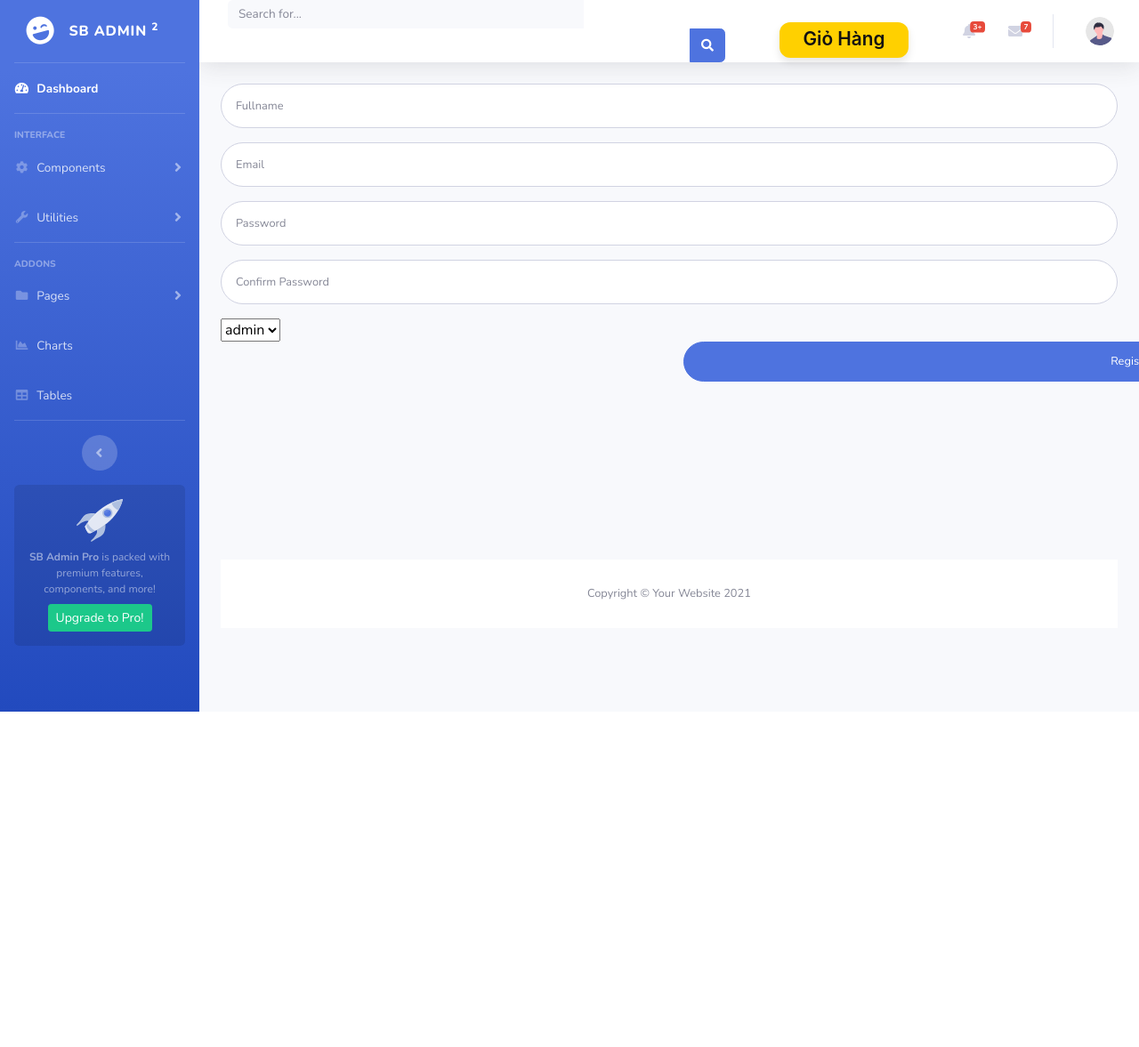
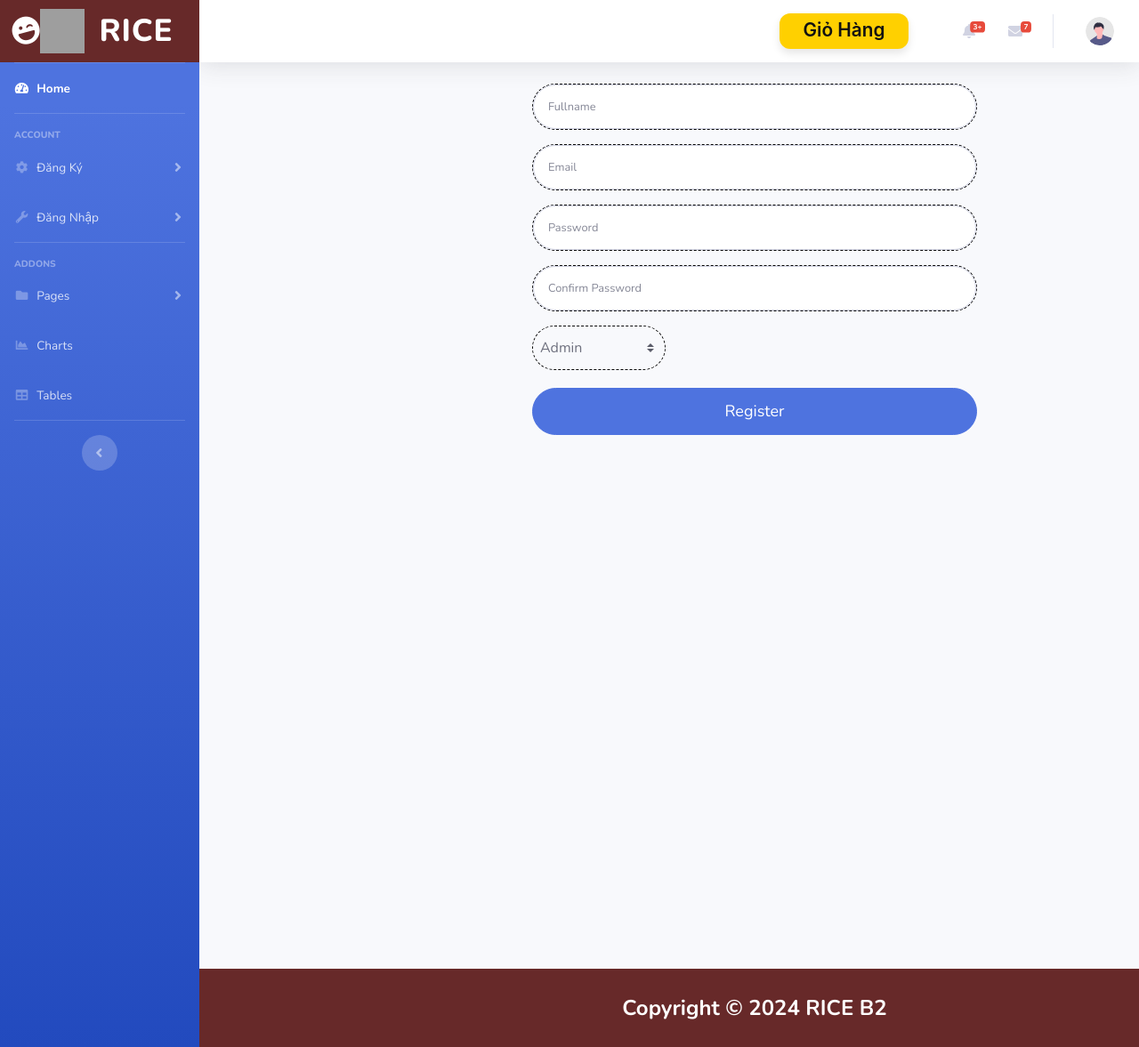
Before and after one commit to theminecr123/DoAn_MNM, a PHP site: page /QLBanXe/account/register in a window 1280 px wide. Shown: the whole page at 89% size. Before the commit the page ends 800 px from the top, so only its background shows below. Run offline with PHP 8.4, Linux system fonts and the light colour scheme; grey boxes are pictures that could not be loaded.

Commit message:
Tien update giao dien

```diff
--- a/app/controllers/AccountController.php
+++ b/app/controllers/AccountController.php
@@ -9,7 +9,9 @@ class AccountController{
     function login(){
         include_once 'app/views/account/login.php';
     }
-
+    function home(){
+        include_once 'app/views/share/home.php';
+    }
     //Ma hoa mat khau bang BCrypt
     function register(){
         include_once 'app/views/account/register.php';
@@ -18,7 +20,7 @@ class AccountController{
 
     function logout(){
         if(!empty($_SESSION['id'])){
-            header('Location: /QLBanXe/account/login');
+            header('Location: /DoAn_MNM/account/login');
             session_destroy();
             exit;
         }
@@ -60,7 +62,7 @@ class AccountController{
                 $result = $this->accountModel->createAccount($name, $email, $password, $role);
                 if($result){
                     // Tài khoản được tạo thành công, chuyển hướng đến trang đăng nhập
-                    header('Location: /QLBanXe/account/login');
+                    header('Location: /DoAn_MNM/account/login');
                     exit; // Dừng kịch bản sau khi chuyển hướng
                 } else {
                     // Xảy ra lỗi khi tạo tài khoản, hiển thị thông báo lỗi
--- a/app/views/account/register.php
+++ b/app/views/account/register.php
@@ -16,27 +16,67 @@ $emailValue = isset($_POST['email']) ? $_POST['email'] : '';
 
 ?>
 
-<form class="user" action="/QLBanXe/account/save" method="POST" enctype="multipart/form-data">
-    <div class="form-group">
+<form style="margin-left:300px" class="user" action="/QLBanXe/account/save" method="POST" enctype="multipart/form-data">
+    <div style="margin-left:50px; width:500px; font-size:18px; border: 1px dashed black;border-radius:50px" class="form-group">
         <input type="text" class="form-control form-control-user" placeholder="Fullname" name="name" value="<?php echo htmlspecialchars($nameValue); ?>">
     </div>
-    <div class="form-group">
+    <div style="margin-left:50px; width:500px; font-size:18px;border: 1px dashed black;border-radius:50px" class="form-group">
         <input type="email" class="form-control form-control-user" placeholder="Email" name="email" value="<?php echo htmlspecialchars($emailValue); ?>">
     </div>
-    <div class="form-group">
+    <div style="margin-left:50px; width:500px; font-size:18px;border: 1px dashed black;border-radius:50px" class="form-group">
         <input type="password" maxlength="50" class="form-control form-control-user" placeholder="Password" name="password">
     </div>
-    <div class="form-group">
+    <div style="margin-left:50px; width:500px; font-size:18px;border: 1px dashed black;border-radius:50px" class="form-group">
         <input type="password" maxlength="50" class="form-control form-control-user" placeholder="Confirm Password" name="confirmPassword">
     </div>
-    <select name="role">
-        <option value="admin">admin</option>
-        <option value="mod">mod</option>
-        <option value="user">user</option>
+    <select name="role" class="custom-select">
+        <option value="admin">Admin</option>
+        <option value="mod">Mod</option>
+        <option value="user">User</option>
     </select>
-    <button class="btn btn-primary btn-user btn-block" name="submit">Register</button>
+    <button style="margin-left:50px; width:500px; font-size:18px; margin-top:20px;" class="btn btn-primary btn-user btn-block" name="submit">Register</button>
 </form>
+<style>
 
+    .custom-select {
+  position: relative;
+  appearance: none;
+  -webkit-appearance: none;
+  border-radius: 50px;
+  background-color: transparent;
+  padding: 0.5rem;
+  font-size: 1rem;
+  cursor: pointer;
+  transition: border-color 0.3s ease;
+  border: 1px dashed black;
+  width:150px;
+  height:50px;
+  margin-left:50px;
+}
+
+.custom-select:focus {
+  outline: none;
+  border-color: #4c51bf;
+}
+
+.custom-select::after {
+  content: '';
+  position: absolute;
+  top: 50%;
+  right: 0.75rem;
+  transform: translateY(-50%);
+  width: 0.5rem;
+  height: 0.5rem;
+  background-repeat: no-repeat;
+  background-size: contain;
+  pointer-events: none;
+  transition: transform 0.3s ease;
+}
+
+.custom-select:focus::after {
+  transform: translateY(-50%) rotate(180deg);
+}
+</style>
 <?php
 include_once 'app/views/share/footer.php';
 ?>
--- a/app/views/share/footer.php
+++ b/app/views/share/footer.php
@@ -1,9 +1,9 @@
 
   <!-- Footer -->
-            <footer style="margin-top:200px;" class="sticky-footer bg-white">
+            <footer style="margin-top:600px;width:1400px;margin-left:-100px;background-color: #672929 !important;color:white;" class="sticky-footer bg-white">
                 <div class="container my-auto">
                     <div class="copyright text-center my-auto">
-                        <span>Copyright &copy; Your Website 2021</span>
+                        <span style="font-weight:bold;font-size:24px">Copyright &copy; 2024 RICE B2</span>
                     </div>
                 </div>
             </footer>
--- a/app/views/share/header.php
+++ b/app/views/share/header.php
@@ -6,8 +6,9 @@
         <meta name="viewport" content="width=device-width, initial-scale=1, shrink-to-fit=no">
         <meta name="description" content="">
         <meta name="author" content="">
+        <link rel="shortcut icon" href="https://i.imgur.com/RxUqBxZ.png" type="image/x-icon">
 
-        <title>SB Admin 2 - Dashboard</title>
+        <title>RICE</title>
 
         <!-- Custom fonts for this template-->
         <link href="/QLBanXe/public//vendor/fontawesome-free/css/all.min.css" rel="stylesheet" type="text/css">
@@ -29,11 +30,13 @@
             <ul class="navbar-nav bg-gradient-primary sidebar sidebar-dark accordion" id="accordionSidebar">
 
                 <!-- Sidebar - Brand -->
-                <a class="sidebar-brand d-flex align-items-center justify-content-center" href="http://localhost/QLBanXe/product/listProducts">
+                <a style="background-color: #672929;" class="sidebar-brand d-flex align-items-center justify-content-center" href="http://localhost/QLBanXe/product/listProducts">
                     <div class="sidebar-brand-icon rotate-n-15">
                         <i class="fas fa-laugh-wink"></i>
                     </div>
-                    <div class="sidebar-brand-text mx-3">SB Admin <sup>2</sup></div>
+                    <!-- <div class="sidebar-brand-text mx-3">SB Admin <sup>2</sup></div> -->
+                    <img style="width:50px; height:50px" src="https://i.imgur.com/RxUqBxZ.png" />
+                    <div style="font-size:35px; margin-left:-20px;" class="sidebar-brand-text mx-3">RICE</div>
                 </a>
 
                 <!-- Divider -->
@@ -41,9 +44,9 @@
 
                 <!-- Nav Item - Dashboard -->
                 <li class="nav-item active">
-                    <a class="nav-link" href="index.html">
+                    <a class="nav-link" href="/">
                         <i class="fas fa-fw fa-tachometer-alt"></i>
-                        <span>Dashboard</span></a>
+                        <span>Home</span></a>
                 </li>
 
                 <!-- Divider -->
@@ -51,33 +54,33 @@
 
                 <!-- Heading -->
                 <div class="sidebar-heading">
-                    Interface
+                    Account
                 </div>
 
                 <!-- Nav Item - Pages Collapse Menu -->
                 <li class="nav-item">
-                    <a class="nav-link collapsed" href="#" data-toggle="collapse" data-target="#collapseTwo"
+                    <a class="nav-link collapsed" href="register" data-toggle="collapse" data-target="#collapseTwo"
                         aria-expanded="true" aria-controls="collapseTwo">
                         <i class="fas fa-fw fa-cog"></i>
-                        <span>Components</span>
+                        <span>Đăng Ký</span>
                     </a>
-                    <div id="collapseTwo" class="collapse" aria-labelledby="headingTwo" data-parent="#accordionSidebar">
+                    <!-- <div id="collapseTwo" class="collapse" aria-labelledby="headingTwo" data-parent="#accordionSidebar">
                         <div class="bg-white py-2 collapse-inner rounded">
                             <h6 class="collapse-header">Custom Components:</h6>
                             <a class="collapse-item" href="buttons.html">Buttons</a>
                             <a class="collapse-item" href="cards.html">Cards</a>
                         </div>
-                    </div>
+                    </div> -->
                 </li>
 
                 <!-- Nav Item - Utilities Collapse Menu -->
                 <li class="nav-item">
-                    <a class="nav-link collapsed" href="#" data-toggle="collapse" data-target="#collapseUtilities"
+                    <a class="nav-link collapsed" href="login" data-toggle="collapse" data-target="#collapseUtilities"
                         aria-expanded="true" aria-controls="collapseUtilities">
                         <i class="fas fa-fw fa-wrench"></i>
-                        <span>Utilities</span>
+                        <span>Đăng Nhập</span>
                     </a>
-                    <div id="collapseUtilities" class="collapse" aria-labelledby="headingUtilities"
+                    <!-- <div id="collapseUtilities" class="collapse" aria-labelledby="headingUtilities"
                         data-parent="#accordionSidebar">
                         <div class="bg-white py-2 collapse-inner rounded">
                             <h6 class="collapse-header">Custom Utilities:</h6>
@@ -86,7 +89,7 @@
                             <a class="collapse-item" href="utilities-animation.html">Animations</a>
                             <a class="collapse-item" href="utilities-other.html">Other</a>
                         </div>
-                    </div>
+                    </div> -->
                 </li>
 
                 <!-- Divider -->
@@ -141,11 +144,11 @@
                 </div>
 
                 <!-- Sidebar Message -->
-                <div class="sidebar-card d-none d-lg-flex">
+                <!-- <div class="sidebar-card d-none d-lg-flex">
                     <img class="sidebar-card-illustration mb-2" src="/QLBanXe/public//images/undraw_rocket.svg" alt="...">
                     <p class="text-center mb-2"><strong>SB Admin Pro</strong> is packed with premium features, components, and more!</p>
                     <a class="btn btn-success btn-sm" href="https://startbootstrap.com/theme/sb-admin-pro">Upgrade to Pro!</a>
-                </div>
+                </div> -->
 
             </ul>
             <!-- End of Sidebar -->
@@ -165,7 +168,7 @@
                         </button>
 
                         <!-- Topbar Search -->
-                        <form
+                        <!-- <form
                             class="d-none d-sm-inline-block form-inline mr-auto ml-md-3 my-2 my-md-0 mw-100 navbar-search">
                             <div class="input-group">
                                 <input type="text" class="form-control bg-light border-0 small" placeholder="Search for..."
@@ -176,7 +179,7 @@
                                     </button>
                                 </div>
                             </div>
-                        </form>
+                        </form> -->
 
                         <!-- Topbar Navbar -->
                         <ul class="navbar-nav ml-auto">
@@ -190,7 +193,7 @@
                                     <a class="nav-link" href="/QLBanXe/cart/show" style="font-size: 20px;">
                                         <!-- <i class="fas fa-shopping-cart fa-fw"></i>
                                         <span class="badge badge-danger badge-counter">Xem giỏ hàng</span> -->
-                                        <button class="CartBtn">
+                                        <button style="margin-top:20px;" class="CartBtn">
                                         <span class="IconContainer">
                                         <svg xmlns="http://www.w3.org/2000/svg" height="1em" viewBox="0 0 576 512" fill="rgb(17, 17, 17)" class="cart"><path d="M0 24C0 10.7 10.7 0 24 0H69.5c22 0 41.5 12.8 50.6 32h411c26.3 0 45.5 25 38.6 50.4l-41 152.3c-8.5 31.4-37 53.3-69.5 53.3H170.7l5.4 28.5c2.2 11.3 12.1 19.5 23.6 19.5H488c13.3 0 24 10.7 24 24s-10.7 24-24 24H199.7c-34.6 0-64.3-24.6-70.7-58.5L77.4 54.5c-.7-3.8-4-6.5-7.9-6.5H24C10.7 48 0 37.3 0 24zM128 464a48 48 0 1 1 96 0 48 48 0 1 1 -96 0zm336-48a48 48 0 1 1 0 96 48 48 0 1 1 0-96z"></path></svg>
                                         </span>
--- a/config/database.php
+++ b/config/database.php
@@ -10,7 +10,7 @@ class Database {
         $this->conn = null;
 
         try {
-            $this->conn = new PDO("mysql:host=" . $this->host . ";port=3306;dbname=" . $this->db_name, $this->username, $this->password);
+            $this->conn = new PDO("mysql:host=" . $this->host . ";port=3301;dbname=" . $this->db_name, $this->username, $this->password);
             $this->conn->exec("set names utf8");
         } catch(PDOException $exception) {
             echo "Connection error: " . $exception->getMessage();
--- a/public/css/style.css
+++ b/public/css/style.css
@@ -408,7 +408,7 @@ span.my-custom-badge {
     overflow: hidden;
     box-shadow: 0px 5px 10px rgba(0, 0, 0, 0.103);
     position: relative;
-    top:10px;
+    top:-10px;
     left:-30px;
   }
 
```
Also changed, not shown: app/controllers/DefaultController.php (+6 -2 lines), app/views/account/login.php (+4 -4 lines), app/views/share/home.php (added, +9 -0 lines), public/images/icon_lua.png (added).
